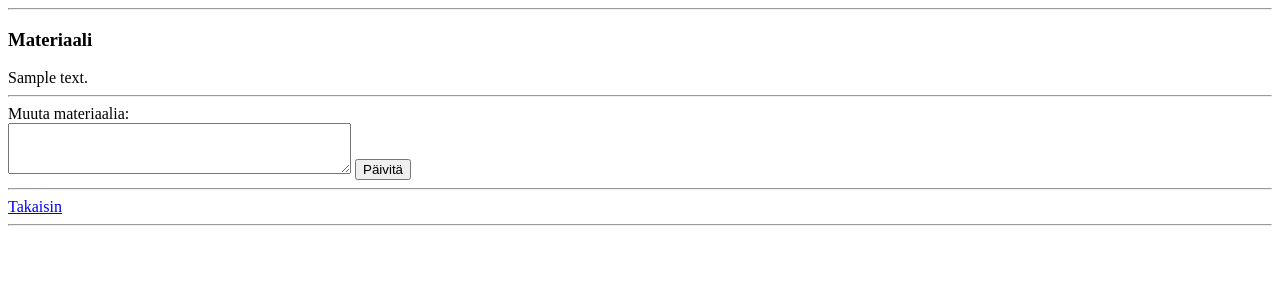
After one commit to itsnicholas/teach.me, a Flask app: template templates/material.html in a window 1280 px wide. The commit adds this page. Shown: the top 300 px of the page. Run offline with Flask 3, Linux system fonts and the light colour scheme; the template is opened without the code that fills it: most values are stand-ins (such as "Sample title", 1, 10 or a date in 2020).

Commit message:
Admin can change material text in material.html

```diff
--- a/app.py
+++ b/app.py
@@ -181,6 +181,30 @@ def change_course_name():
 
     return redirect("/course/" + str(course_id))
 
+@app.route("/remove_material", methods=["POST"])
+def remove_material():
+    """Function information."""
+
+    course_id = request.form["course_id"]
+    material_id = request.form["material_id"]
+
+    if session["csrf_token"] != request.form["csrf_token"]:
+        abort(403)
+
+    username_id = session["id"]
+    sql = text("SELECT id, admin FROM users WHERE id=:username_id;")
+    result = db.session.execute(sql, {"username_id":username_id})
+    admin = result.fetchone()[1]
+
+    if not admin:
+        abort(403)
+
+    sql = text("UPDATE materials SET visible=False WHERE id=:material_id AND course_id=:course_id;")
+    db.session.execute(sql, {"material_id": material_id, "course_id":course_id})
+    db.session.commit()
+
+    return redirect("/course/" + str(course_id))
+
 @app.route("/add_material", methods=["POST"])
 def add_material():
     """Function information."""
@@ -205,12 +229,24 @@ def add_material():
 
     return redirect("/course/" + str(course_id))
 
-@app.route("/remove_material", methods=["POST"])
-def remove_material():
+@app.route("/course/<int:course_id>/material/<int:material_id>")
+def material(course_id, material_id):
+    """Function information."""
+
+    sql = text("SELECT id, material FROM materials WHERE id=:material_id AND course_id=:course_id;")
+    result = db.session.execute(sql, {"material_id":material_id, "course_id":course_id})
+    material_text = result.fetchone()[1]
+
+    return render_template("material.html", material_id=material_id, course_id=course_id,
+                           material_text=material_text)
+
+@app.route("/change_material", methods=["POST"])
+def change_material():
     """Function information."""
 
     course_id = request.form["course_id"]
     material_id = request.form["material_id"]
+    material_text = request.form["material_text"]
 
     if session["csrf_token"] != request.form["csrf_token"]:
         abort(403)
@@ -223,8 +259,10 @@ def remove_material():
     if not admin:
         abort(403)
 
-    sql = text("UPDATE materials SET visible=False WHERE id=:material_id AND course_id=:course_id;")
-    db.session.execute(sql, {"material_id": material_id, "course_id":course_id})
+    sql = text("UPDATE materials SET material=:material_text WHERE id=:material_id" +
+               " AND course_id=:course_id;")
+    db.session.execute(sql, {"material_id": material_id, "course_id":course_id,
+                             "material_text":material_text})
     db.session.commit()
 
     return redirect("/course/" + str(course_id))
--- /dev/null
+++ b/templates/material.html
@@ -0,0 +1,20 @@
+<!DOCTYPE html>
+{% extends "layout.html" %}
+{% block title %}Materiaali{% endblock %}
+{% block content %}
+{% if material_id %}
+<h3>Materiaali</h3>
+{{ material_text }}
+<hr>
+<form action="/change_material" method="POST">
+    Muuta materiaalia: <br>
+    <textarea name="material_text" rows="3" cols="40"></textarea>
+    <input type="submit" value="Päivitä">
+    <input type="hidden" name="csrf_token" value="{{ session.csrf_token }}">
+    <input type="hidden" name="material_id" value="{{ material_id }}">
+    <input type="hidden" name="course_id" value="{{ course_id }}">
+</form>
+{% endif %}
+<hr>
+<a href="/course/{{ course_id }}">Takaisin</a>
+{% endblock %}
```
Also changed, not shown: templates/course.html (+6 -3 lines).
